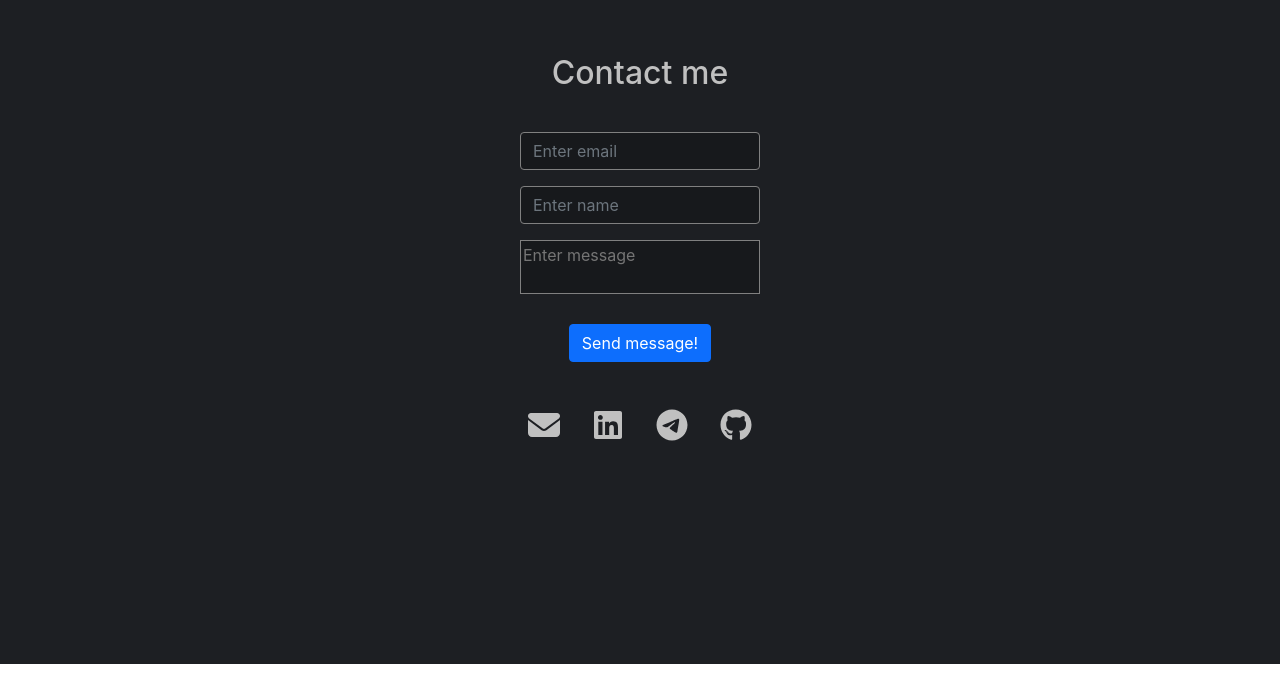
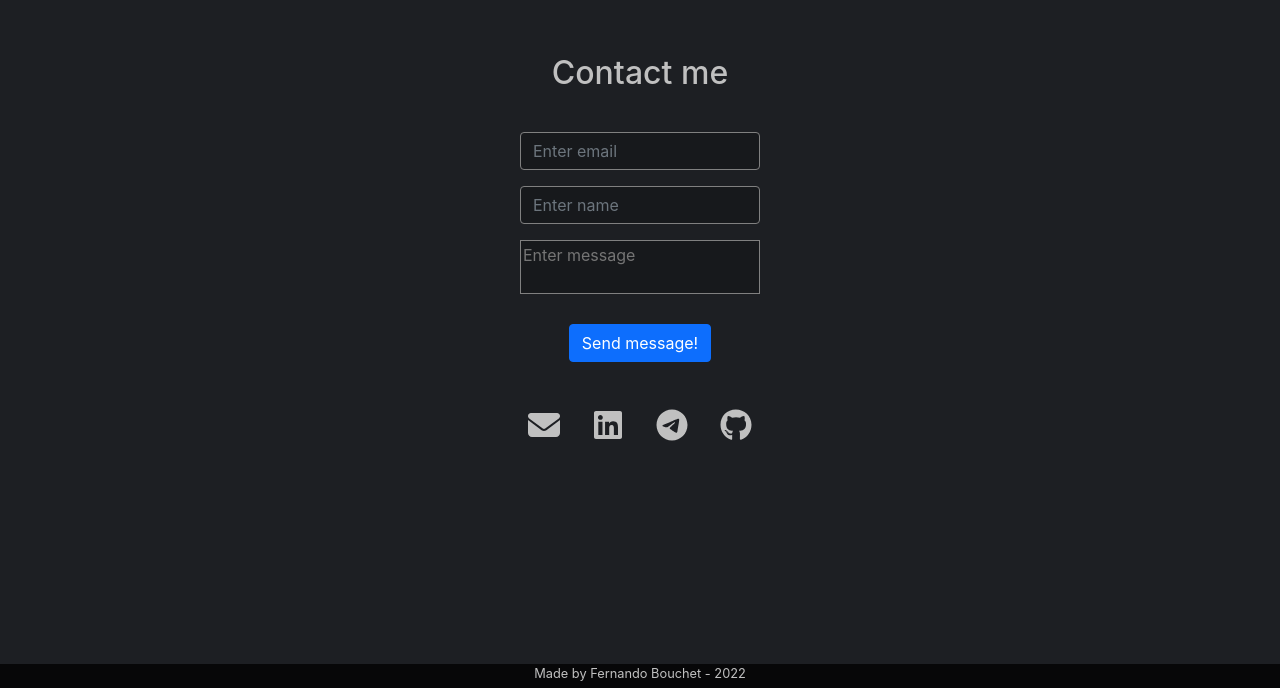
Before and after one commit to fernandobouchet/fernandobouchet.github.io, a React (Create React App) app: page / in a window 1280 px wide. Shown: the part 1736-2424 px from the top of the page. Before the commit the page ends 2400 px from the top, so only its background shows below. Built offline with nearby package versions, Linux system fonts and the light colour scheme; the HTML template or start-up script is replaced by a standard one.

Commit message:
Add a 'Footer' section

```diff
--- a/src/App.js
+++ b/src/App.js
@@ -2,6 +2,7 @@ import NavBar from "./components/NavBar/NavBar";
 import About from "./components/About/About";
 import Projects from "./components/Projects/Projects";
 import Contact from "./components/Contact/Contact";
+import Footer from "./components/Footer/Footer";
 
 function App() {
   return (
@@ -10,6 +11,7 @@ function App() {
       <About />
       <Projects />
       <Contact />
+      <Footer />
     </div>
   );
 }
--- /dev/null
+++ b/src/components/Footer/Footer.js
@@ -0,0 +1,21 @@
+import styled from "styled-components";
+
+function FooterContainer() {
+  return (
+    <>
+      <StyledFooter>
+        <span>Made by Fernando Bouchet - {new Date().getFullYear()} </span>
+      </StyledFooter>
+    </>
+  );
+}
+
+export default FooterContainer;
+
+const StyledFooter = styled.footer`
+  height: 1.5rem;
+  background-color: #070708;
+  text-align: center;
+  color: silver;
+  font-size: 0.8rem;
+`;
```
